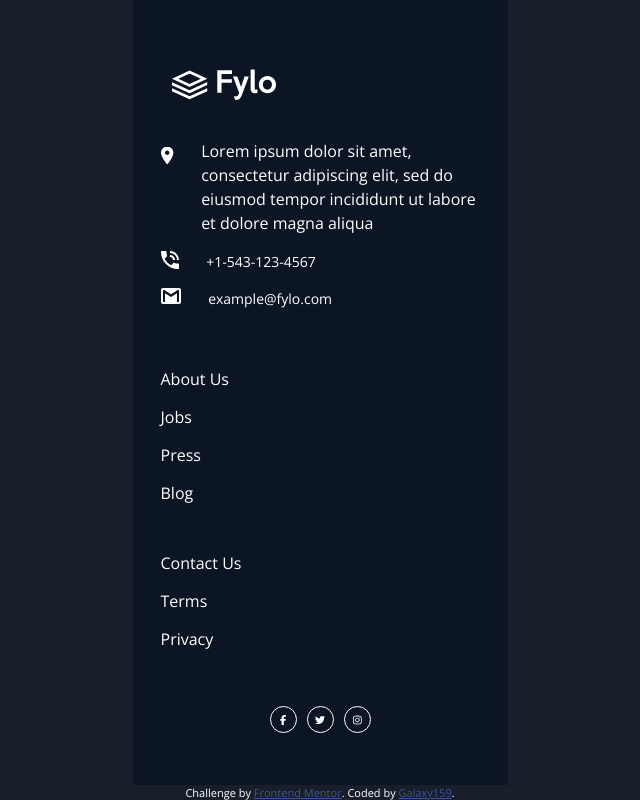
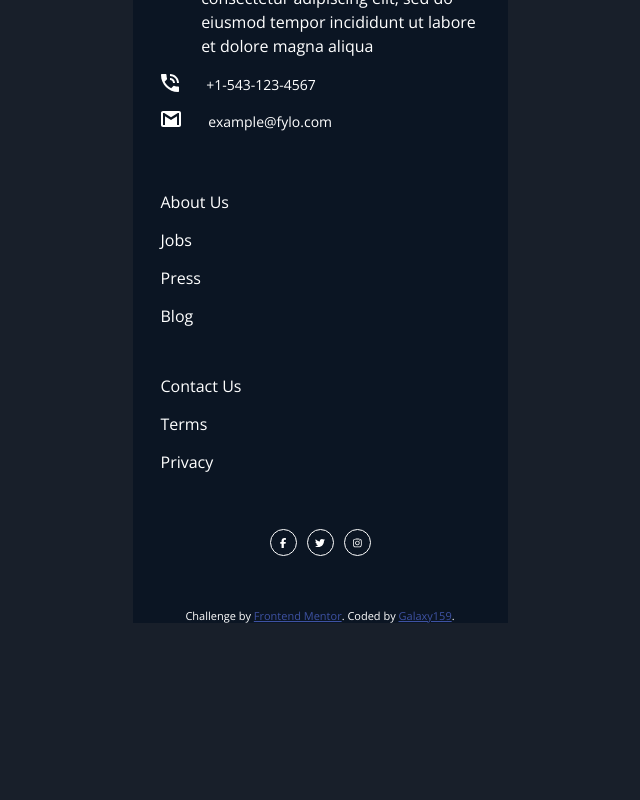
Before and after one commit to Galaxy159/Flyo, a React (Create React App) app: page / in a window 1280 px wide. Shown: the part 3892-4692 px from the top of the page, without its empty margins (320-960 px from the left). After the commit the page ends 4515 px from the top, so only its background shows below. Built offline with nearby package versions, Linux system fonts and the light colour scheme.

Commit message:
margin and footer background

```diff
--- a/src/styles/App.css
+++ b/src/styles/App.css
@@ -236,7 +236,7 @@ h4 {
 }
 
 .testimonials {
-  margin-bottom: 16rem;
+  margin-bottom: -1.7rem;
 }
 .testimonials__quotation {
   transform: translate(-12.2rem, 0.6rem);
@@ -448,6 +448,9 @@ h4 {
 }
 
 .attribution {
+  background-color: #0b1523;
+  margin: 0 auto;
+  max-width: 37.5rem;
   font-size: 11px;
   text-align: center;
 }
--- a/src/styles/scss/_footer2.scss
+++ b/src/styles/scss/_footer2.scss
@@ -1,4 +1,7 @@
 .attribution {
+  background-color: $color-bg-footer-blue;
+  margin: 0 auto;
+  max-width: 37.5rem;
   font-size: 11px;
   text-align: center;
 }
--- a/src/styles/scss/_testimonials.scss
+++ b/src/styles/scss/_testimonials.scss
@@ -1,5 +1,5 @@
 .testimonials {
-  margin-bottom: 16rem;
+  margin-bottom: -1.7rem;
   &__quotation {
     transform: translate(-12.2rem, 0.6rem);
     &--img {
```
Also changed, not shown: 1 other file (tests, documents, lock files or other folders).
